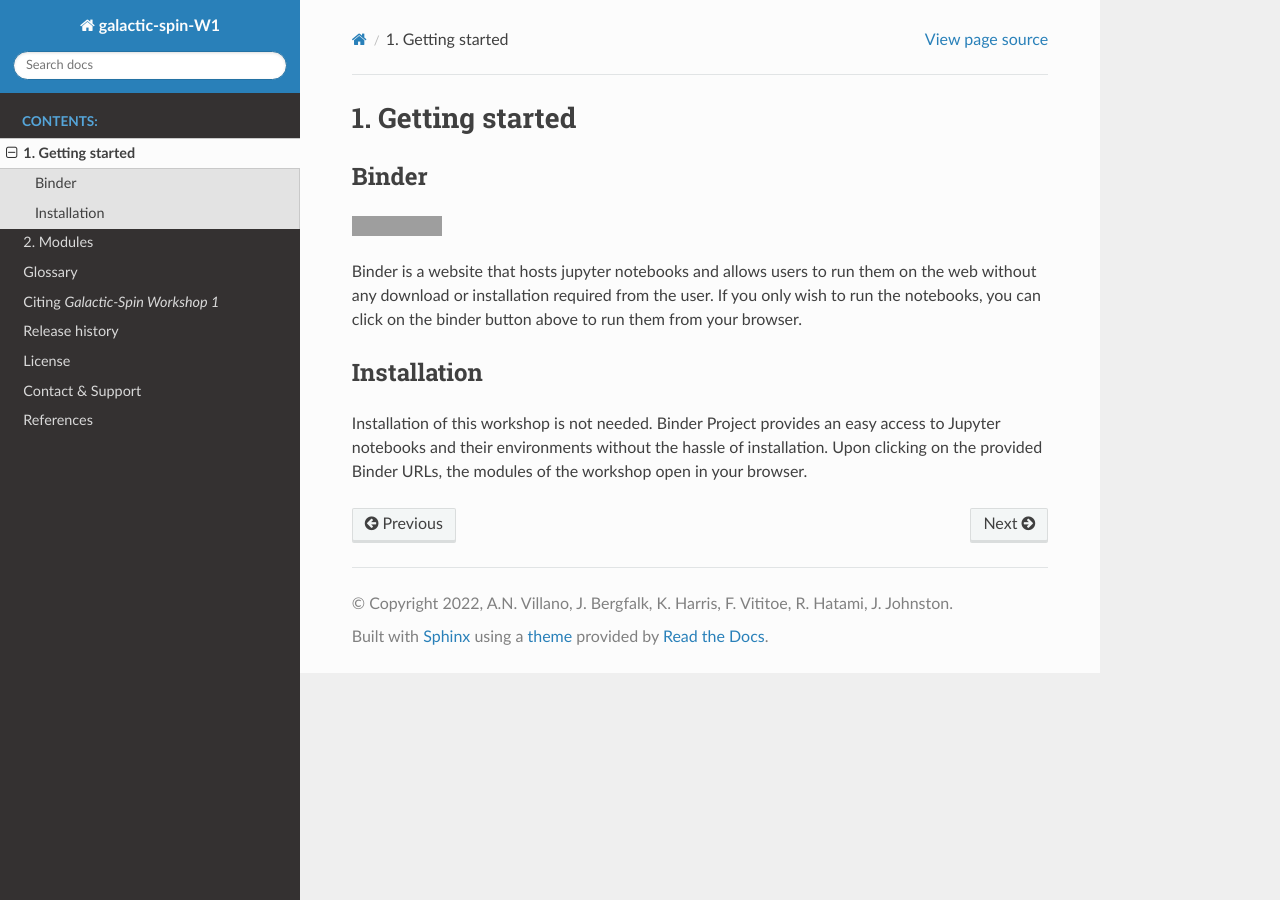
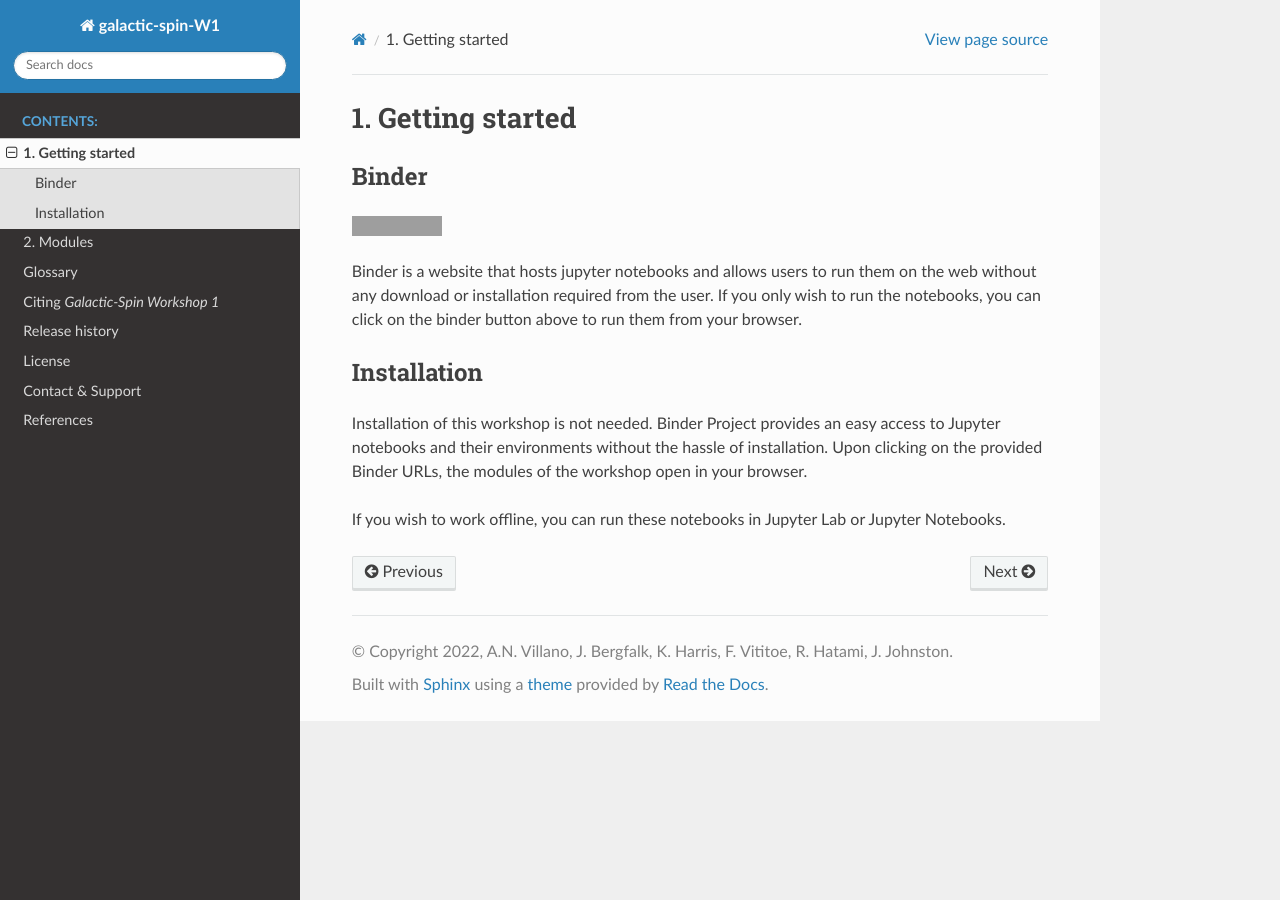
Before and after one commit to villano-lab/galactic-spin-W1, a Sphinx documentation site: the page built from docs/source/01_Getting_Started.rst, in a window 1280 px wide. Built offline with Sphinx 7.4.7 and the Read the Docs theme 2.0.0, drawn with Linux system fonts in a browser that asks for light colours; grey boxes are pictures that could not be loaded.

Commit message:
Fix more link formatting and add blurb about offline work.

```diff
--- a/docs/source/01_Getting_Started.rst
+++ b/docs/source/01_Getting_Started.rst
@@ -18,4 +18,7 @@ Installation
 ------------
 
 Installation of this workshop is not needed.
-Binder Project provides an easy access to Jupyter notebooks and their environments without the hassle of installation. Upon clicking on the provided Binder URLs, the modules of the workshop open in your browser.
+Binder Project provides an easy access to Jupyter notebooks and their environments without the hassle of installation.
+Upon clicking on the provided Binder URLs, the modules of the workshop open in your browser.
+
+If you wish to work offline, you can run these notebooks in Jupyter Lab or Jupyter Notebooks.
--- a/docs/source/05_Release_History.rst
+++ b/docs/source/05_Release_History.rst
@@ -2,7 +2,7 @@
 Release history
 ===============
 
-* xx.xx.2022: Release of `v1.0.2 <https://github.com/villano-lab/galactic-spin-W1/releases/tag/v1.0.2>`
+* xx.xx.2022: Release of `v1.0.2 <https://github.com/villano-lab/galactic-spin-W1/releases/tag/v1.0.2>`_
      Expand and elaborate on documentation.
      Fix various documentation issues.
 * 27.04.2022: Release of `v1.0.1 <https://github.com/villano-lab/galactic-spin-W1/releases/tag/v1.0.1>`_
```
